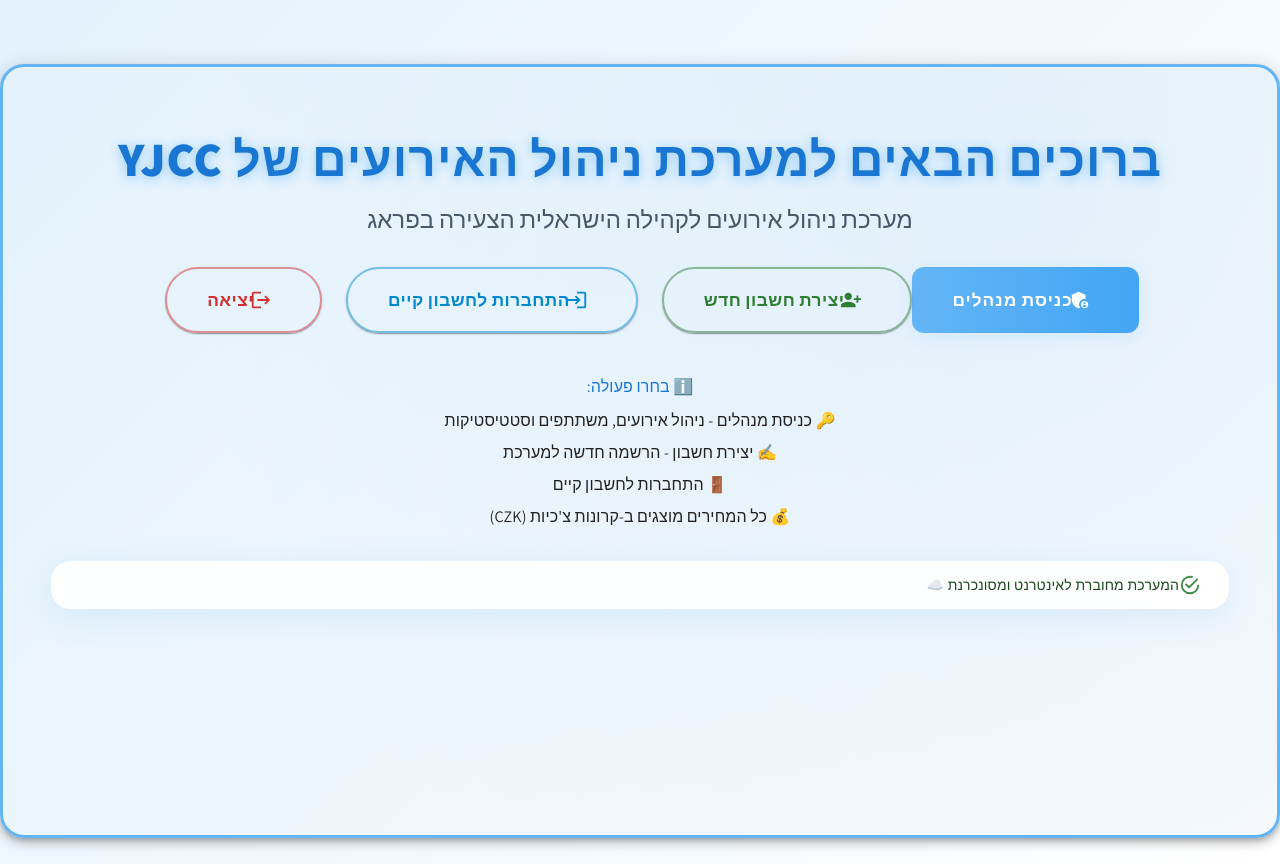
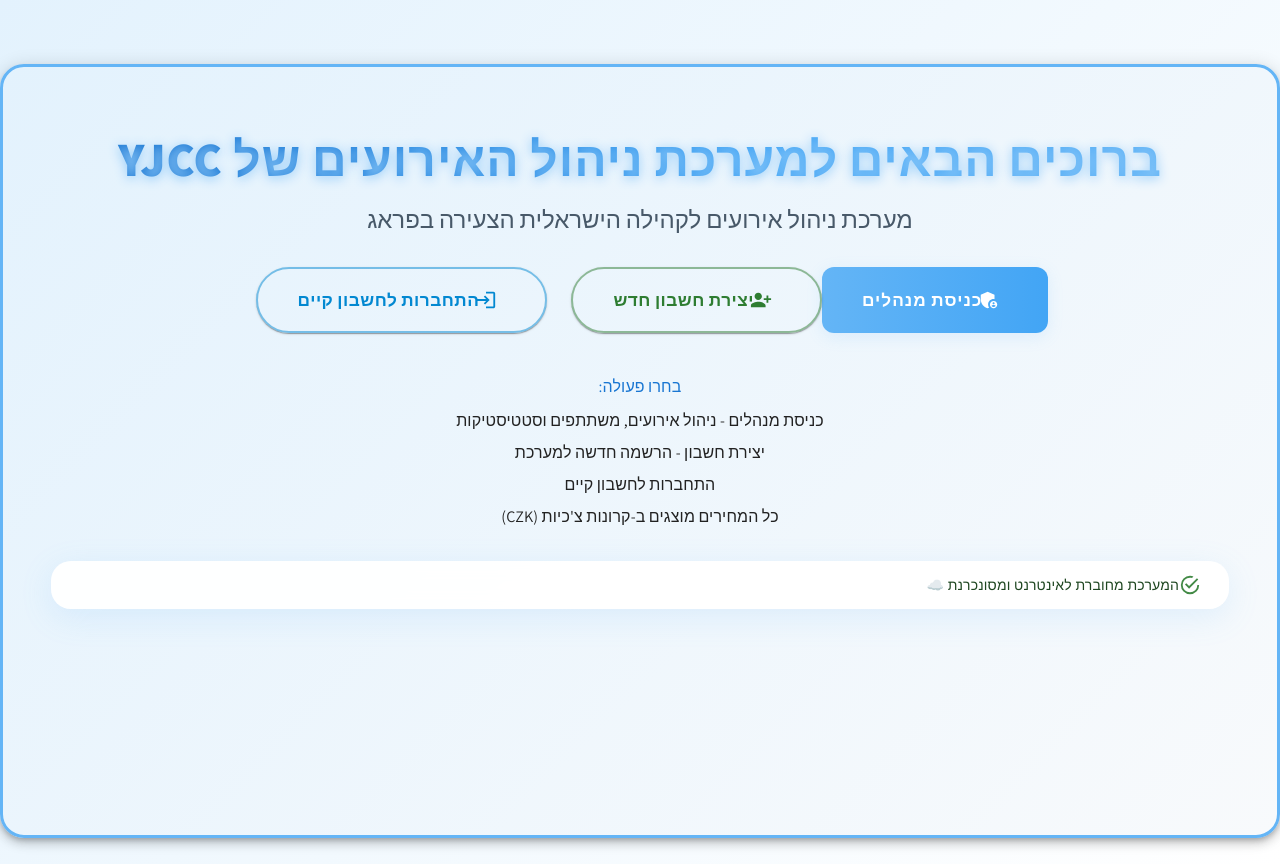
Before and after one commit to YUVALF14/Daybreak, a React (Create React App) app: page / in a window 1280 px wide. Built offline with nearby package versions, Linux system fonts and the light colour scheme.

Commit message:
שמש חמה

```diff
--- a/src/components/EventDashboard.js
+++ b/src/components/EventDashboard.js
@@ -92,12 +92,31 @@
     <Container>
       <Box sx={{ mb: 4, display: 'flex', justifyContent: 'space-between', alignItems: 'center' }}>
         <Typography variant="h4">אירועי YJCC</Typography>
+        <Box>
+          {localStorage.getItem('adminAuthenticated') === 'true' && (
+            <Button
+              variant="outlined"
+              color="error"
+              onClick={() => {
+                localStorage.removeItem('adminAuthenticated');
+                window.location.href = '/';
+              }}
+              sx={{
+                mr: 2,
+                fontWeight: 700,
+                borderRadius: 8,
+              }}
+            >
+              התנתקות מנהל
+            </Button>
+          )}
           <Fab color="primary" onClick={() => {
             setSelectedEvent(null);
             setOpenEventForm(true);
           }}>
             <AddIcon />
           </Fab>
+        </Box>
       </Box>
 
       <TableContainer component={Paper}>
--- a/src/components/HomePage.js
+++ b/src/components/HomePage.js
@@ -1,7 +1,6 @@
 import React from 'react';
 import { Box, Typography, Button, Stack, Alert } from '@mui/material';
 import { useNavigate } from 'react-router-dom';
-import LogoutIcon from '@mui/icons-material/Logout';
 import AdminPanelSettingsIcon from '@mui/icons-material/AdminPanelSettings';
 import PersonAddAlt1Icon from '@mui/icons-material/PersonAddAlt1';
 import LoginIcon from '@mui/icons-material/Login';
@@ -10,12 +9,6 @@
   const navigate = useNavigate();
   const isOnline = navigator.onLine;
 
-  // פונקציית יציאה (לדוג' ניקוי טוקן בעתיד)
-  const handleLogout = () => {
-    // localStorage.removeItem('adminToken'); // אם יש טוקן
-    navigate('/');
-  };
-
   return (
     <Box
       sx={{
@@ -23,23 +16,17 @@
         textAlign: 'center',
         mt: 8,
         minHeight: '80vh',
-        background: 'linear-gradient(135deg, #e3f2fd 0%, #f8fafc 100%)',
+        px: { xs: 2, sm: 6 },
+        py: { xs: 4, sm: 8 },
+        position: 'relative',
+        overflow: 'hidden',
         borderRadius: 6,
         boxShadow: 6,
-        px: { xs: 2, sm: 6 },
-        py: { xs: 4, sm: 8 },
-        animation: 'fadeIn 1s',
-        position: 'relative',
         border: '3px solid #64B5F6',
-        overflow: 'hidden',
-        '&:before': {
-          content: '""',
-          position: 'absolute',
-          top: 0, left: 0, right: 0, bottom: 0,
-          background: 'radial-gradient(circle at 80% 20%, #90caf9 0%, transparent 70%)',
-          opacity: 0.13,
-          zIndex: 0,
-        },
+        background: 'linear-gradient(135deg, #e3f2fd 0%, #f8fafc 100%)',
+        animation: 'bgMove 10s ease-in-out infinite alternate',
+        transition: 'background 1s',
+        zIndex: 1,
       }}
     >
       <Typography
@@ -47,24 +34,39 @@
         sx={{
           fontWeight: 900,
           mb: 2,
-          color: '#1976d2',
           letterSpacing: 1,
           fontFamily: 'Heebo, Assistant, sans-serif',
+          background: 'linear-gradient(90deg, #1976d2 10%, #42A5F5 60%, #64B5F6 100%)',
+          WebkitBackgroundClip: 'text',
+          WebkitTextFillColor: 'transparent',
           textShadow: '0 2px 12px #90caf9',
-          zIndex: 1,
+          zIndex: 2,
           position: 'relative',
+          animation: 'titleFadeIn 1.2s cubic-bezier(0.4,0,0.2,1)',
         }}
       >
         ברוכים הבאים למערכת ניהול האירועים של YJCC
       </Typography>
-      <Typography variant="h5" sx={{ mb: 4, color: '#2C3E50', opacity: 0.85, zIndex: 1, position: 'relative' }}>
+      <Typography
+        variant="h5"
+        sx={{
+          mb: 4,
+          color: '#2C3E50',
+          opacity: 0.85,
+          zIndex: 2,
+          position: 'relative',
+          fontWeight: 500,
+          fontFamily: 'Assistant, Heebo, sans-serif',
+          animation: 'fadeIn 1.5s',
+        }}
+      >
         מערכת ניהול אירועים לקהילה הישראלית הצעירה בפראג
       </Typography>
       <Stack
         direction={{ xs: 'column', sm: 'row' }}
         spacing={3}
         justifyContent="center"
-        sx={{ mt: 4, zIndex: 1, position: 'relative' }}
+        sx={{ mt: 4, zIndex: 2, position: 'relative' }}
       >
         <Button
           variant="contained"
@@ -143,48 +145,22 @@
         >
           התחברות לחשבון קיים
         </Button>
-        <Button
-          variant="outlined"
-          color="error"
-          size="large"
-          startIcon={<LogoutIcon />}
-          onClick={handleLogout}
-          sx={{
-            px: 5,
-            py: 2,
-            fontWeight: 700,
-            borderWidth: 2,
-            borderRadius: 99,
-            fontFamily: 'Heebo, Assistant, sans-serif',
-            fontSize: '1.1rem',
-            transition: 'transform 0.2s, box-shadow 0.2s, border-color 0.2s',
-            boxShadow: 1,
-            '&:hover': {
-              transform: 'scale(1.07)',
-              boxShadow: 4,
-              borderColor: '#d32f2f',
-              background: '#ffebee',
-            },
-          }}
-        >
-          יציאה
-        </Button>
       </Stack>
-      <Box sx={{ mt: 5, zIndex: 1, position: 'relative' }}>
+      <Box sx={{ mt: 5, zIndex: 2, position: 'relative' }}>
         <Typography variant="subtitle1" sx={{ mb: 1 }}>
-          <span role="img" aria-label="info">ℹ️</span> בחרו פעולה:
+          בחרו פעולה:
         </Typography>
         <Typography sx={{ mb: 1 }}>
-          <span role="img" aria-label="admin">🔑</span> כניסת מנהלים - ניהול אירועים, משתתפים וסטטיסטיקות
+          כניסת מנהלים - ניהול אירועים, משתתפים וסטטיסטיקות
         </Typography>
         <Typography sx={{ mb: 1 }}>
-          <span role="img" aria-label="signup">✍️</span> יצירת חשבון - הרשמה חדשה למערכת
+          יצירת חשבון - הרשמה חדשה למערכת
         </Typography>
         <Typography sx={{ mb: 1 }}>
-          <span role="img" aria-label="login">🚪</span> התחברות לחשבון קיים
+          התחברות לחשבון קיים
         </Typography>
         <Typography sx={{ mb: 1 }}>
-          <span role="img" aria-label="czk">💰</span> כל המחירים מוצגים ב-קרונות צ'כיות (CZK)
+          כל המחירים מוצגים ב-קרונות צ'כיות (CZK)
         </Typography>
       </Box>
       <Box sx={{ mt: 4 }}>
@@ -194,13 +170,21 @@
             : 'אין חיבור לאינטרנט - הנתונים לא יסונכרנו!'}
         </Alert>
       </Box>
-      {/* Animation keyframes */}
+      {/* Animation keyframes and dynamic background */}
       <style>
         {`
           @import url('https://fonts.googleapis.com/css2?family=Heebo:wght@400;700;900&family=Assistant:wght@400;700&display=swap');
           @keyframes fadeIn {
             from { opacity: 0; transform: translateY(30px);}
             to { opacity: 1; transform: translateY(0);}
+          }
+          @keyframes titleFadeIn {
+            from { opacity: 0; letter-spacing: 0.5em; }
+            to { opacity: 1; letter-spacing: 0.03em; }
+          }
+          @keyframes bgMove {
+            0% { background-position: 0% 50%; }
+            100% { background-position: 100% 50%; }
           }
         `}
       </style>
--- a/src/components/ParticipantList.tsx
+++ b/src/components/ParticipantList.tsx
@@ -234,8 +234,9 @@
             },
           }}
         >
-          חזור 🔙
+          חזור
         </Button>
+        {currentParticipant && (
           <Button
             variant="contained"
             color="error"
@@ -251,8 +252,9 @@
               },
             }}
           >
-          יציאה מהחשבון 🚪
+            יציאה מהחשבון
           </Button>
+        )}
       </Box>
       <Card sx={{
         mb: 3,
```
Also changed, not shown: src/components/Layout.tsx (+65 -8 lines). Lines whose indentation alone changed are shown as unchanged.
